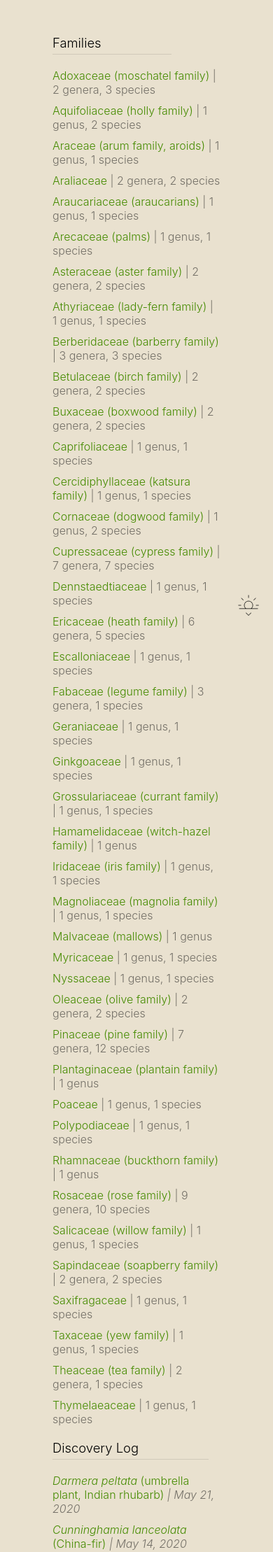
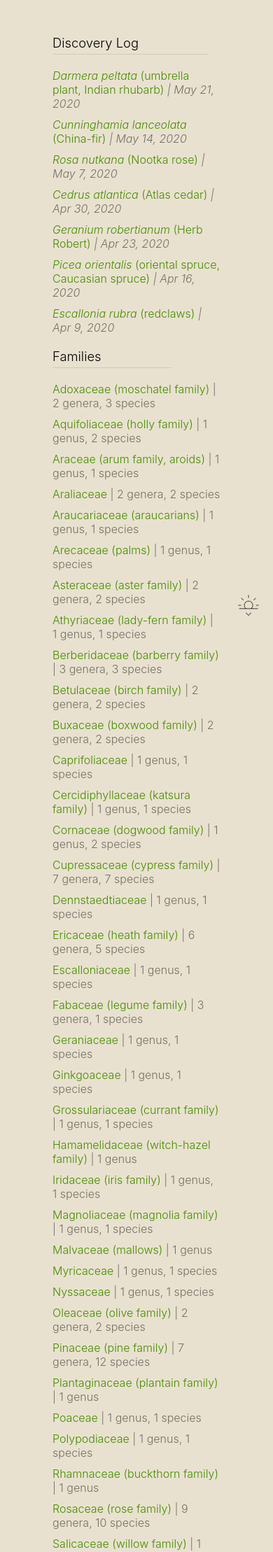
Before and after one commit to shaheenp/mygreeneyed, a Jekyll site: the page built from index.html, in a window 390 px wide. Shown: the top 2218 px of the page at 70% size. Built offline with Jekyll 4.4.1, drawn with Linux system fonts in a browser that asks for light colours.

Commit message:
genera & species list on top of family/genus pages

```diff
--- a/css/main.css
+++ b/css/main.css
@@ -196,12 +196,12 @@ ul.posts li + li {
     }
 
     div.column-container {
-        flex-direction: column;
+        flex-direction: column-reverse;
     }
 
     div.column-container > div + div {
         margin-left: 0px;
-        margin-top: 20px;
+        margin-bottom: 20px;
     }
 
     .post-header {
```
